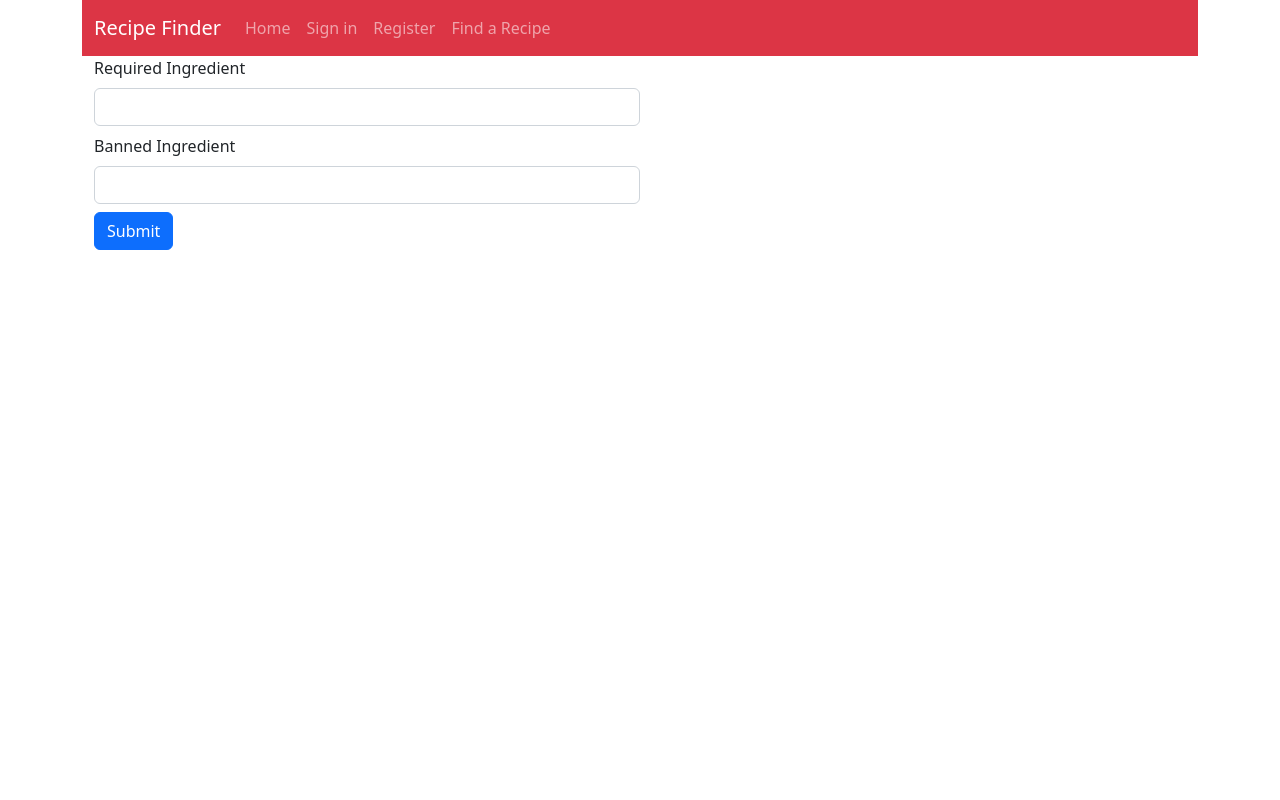
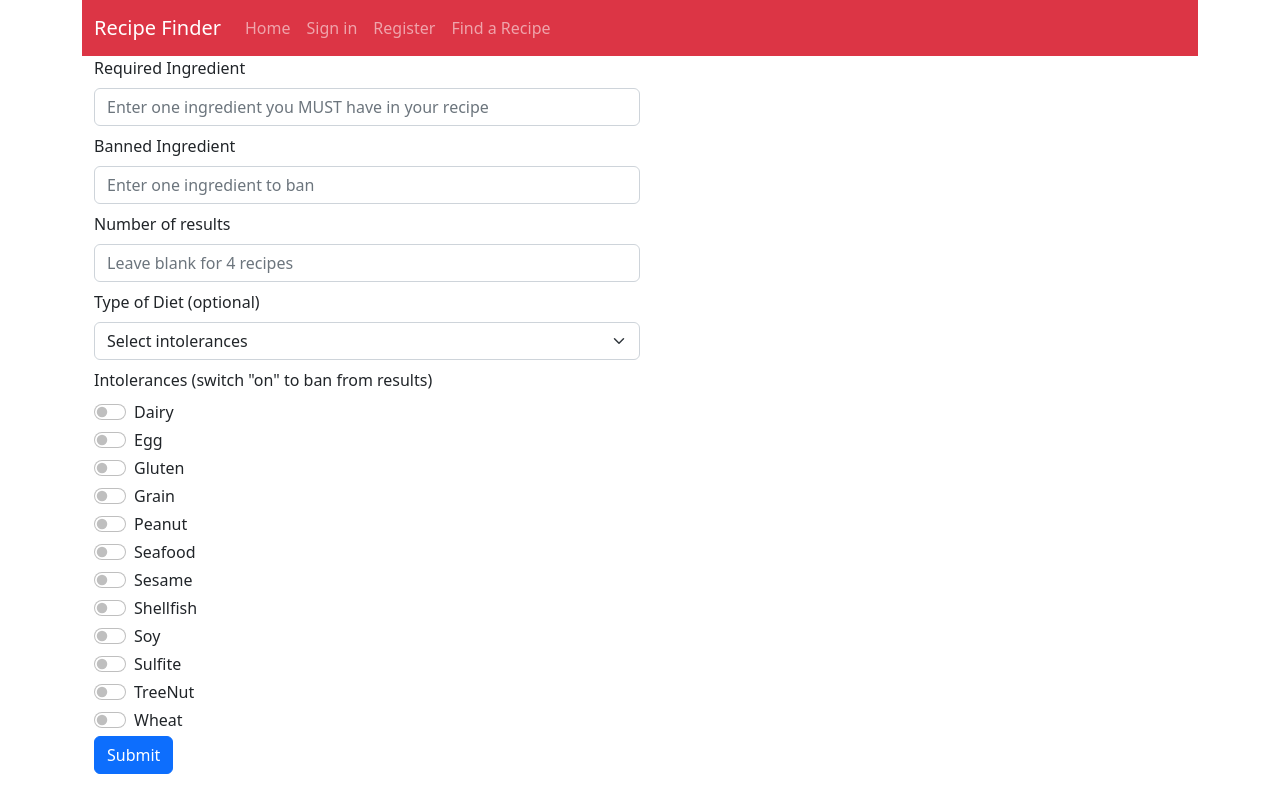
Before and after one commit to drewjtaylor/recipe-front-end, a React (Create React App) app: page /recipeSearch in a window 1280 px wide. Built offline with nearby package versions, Linux system fonts and the light colour scheme.

Commit message:
expanded search by ingredient

```diff
--- a/src/pages/RecipeSearch.js
+++ b/src/pages/RecipeSearch.js
@@ -9,6 +9,9 @@ import Button from 'react-bootstrap/Button';
 const RecipeSearch = () => {
     const ingredient = useRef();
     const bannedIngredients = useRef();
+    const numberOfResults = useRef();
+    const typeOfDiet = useRef();
+    const typeOfIntolerances = useRef();
 
   const handleSubmit = (e) => {
     e.preventDefault();
@@ -22,12 +25,46 @@ const RecipeSearch = () => {
         <Form onSubmit={handleSubmit}>
             <Form.Group className='mb-2 col-6'>
                 <Form.Label>Required Ingredient</Form.Label>
-                <Form.Control ref={ingredient} type='text' />
+                <Form.Control ref={ingredient} type='text' placeholder='Enter one ingredient you MUST have in your recipe' />
             </Form.Group>
             <Form.Group className='mb-2 col-6'>
                 <Form.Label>Banned Ingredient</Form.Label>
-                <Form.Control ref={bannedIngredients} type='text' />
+                <Form.Control ref={bannedIngredients} type='text' placeholder='Enter one ingredient to ban'/>
             </Form.Group>
+            <Form.Group className='mb-2 col-6'>
+                <Form.Label>Number of results</Form.Label>
+                <Form.Control ref={numberOfResults} type='text' placeholder='Leave blank for 4 recipes'/>
+            </Form.Group>
+            <Form.Group className='mb-2 col-6'>
+                <Form.Label>Type of Diet (optional)</Form.Label>
+                <Form.Select ref={typeOfDiet} area-label="Choose a type of diet">
+                    <option>Select intolerances</option>
+                    <option value='Gluten Free'>Gluten Free</option>
+                    <option value='Ketogenic'>Ketogenic</option>
+                    <option value='Vegetarian'>Vegetarian</option>
+                    <option value='Lacto-Vegetarian'>Lacto-Vegetarian</option>
+                    <option value='Ovo-Vegetarian'>Ovo-Vegetarian</option>
+                    <option value='Vegan'>Vegan</option>
+                    <option value='Pescetarian'>Pescetarian</option>
+                    <option value='Paleo'>Paleo</option>
+                    <option value='Primal'>Primal</option>
+                    <option value='Whole30'>Whole30</option>
+                </Form.Select>
+            </Form.Group>
+                <Form.Label>Intolerances (switch "on" to ban from results)</Form.Label>
+
+                {['Dairy', 'Egg', 'Gluten', 'Grain', 'Peanut',
+                  'Seafood', 'Sesame', 'Shellfish', 'Soy',
+                  'Sulfite', 'TreeNut', 'Wheat'].map(intolerance => {
+                    return <div key={intolerance} className='mb-1'>
+                        <Form.Check
+                            type='switch'
+                            id={intolerance}
+                            label={intolerance}
+                        />
+                    </div>
+                })}
+
             <Button type='submit'>Submit</Button>
         </Form>
     </Container>
```
Also changed, not shown: todo.txt.
